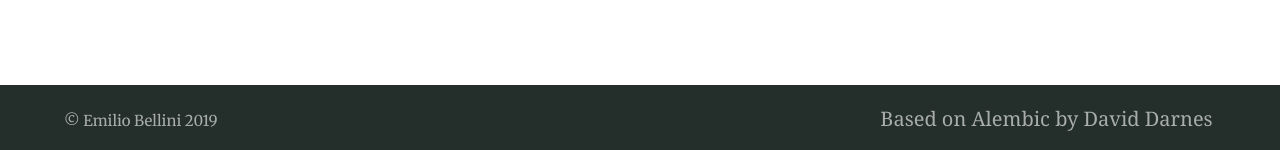
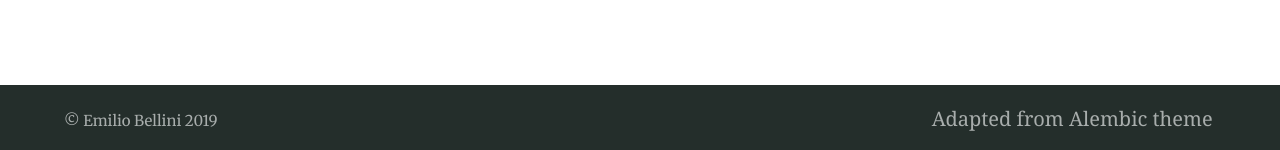
Before and after one commit to emiliobellini/emiliobellini.github.io, a Jekyll site: the page built from offline.md, in a window 1280 px wide. Shown: the part 747-897 px from the top of the page. Built offline with Jekyll 4.4.1, drawn with Linux system fonts in a browser that asks for light colours; our own code applies the rules of GitHub Pages for plain Markdown files.

Commit message:
Changed footer

```diff
--- a/_config.yml
+++ b/_config.yml
@@ -105,8 +105,8 @@ navigation_header:
   url: /
 
 navigation_footer:
-- title: Based on Alembic by David Darnes
-  url: https://darn.es
+- title: Adapted from Alembic theme
+  url: https://alembic.darn.es/
 
 social_links: # Appears in sidebar. Set the urls then uncomment and comment out as desired
   LinkedIn: https://www.linkedin.com/in/emilio-bellini/
```
Also changed, not shown: index.md (+1 -1 lines).
